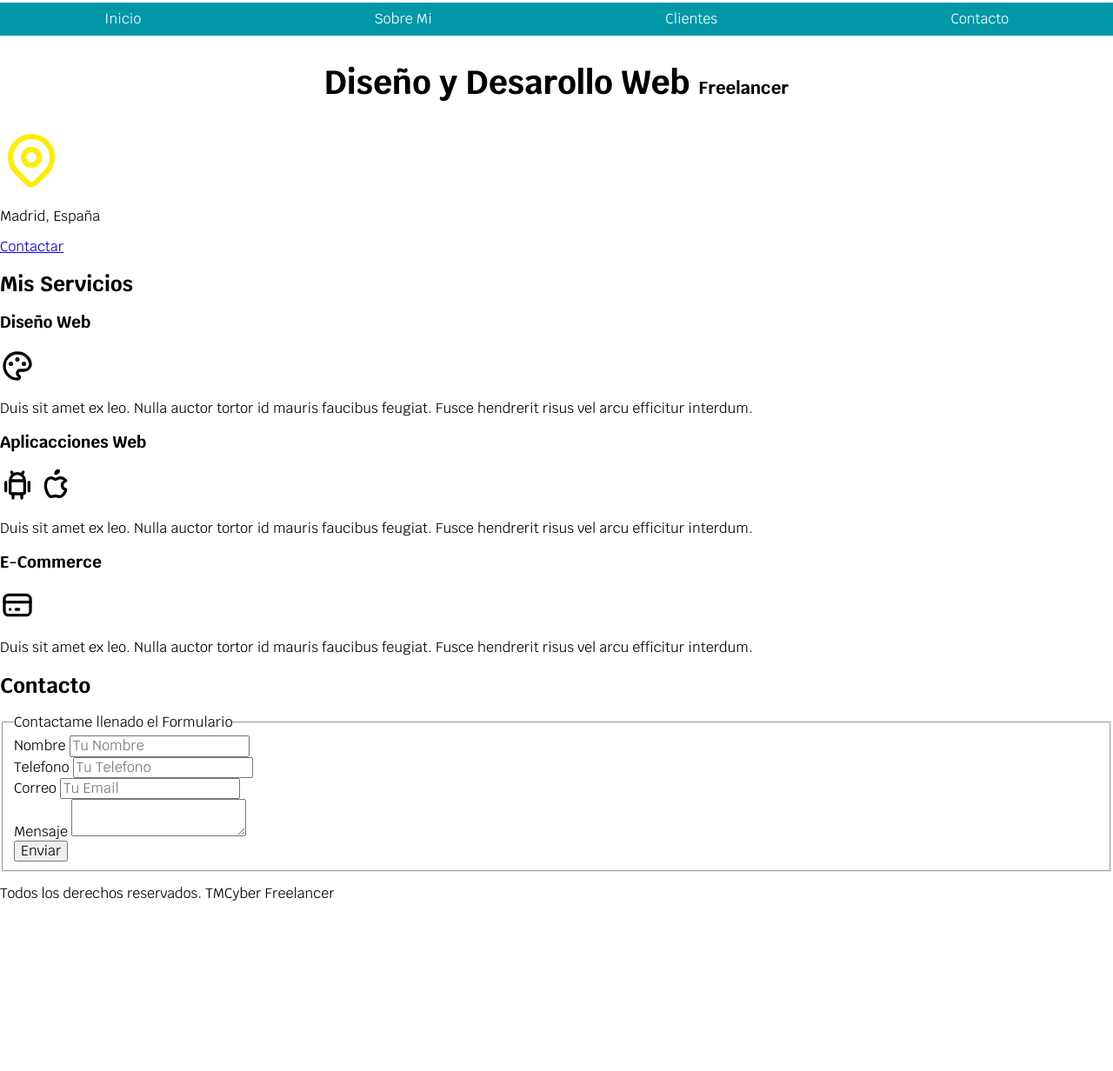
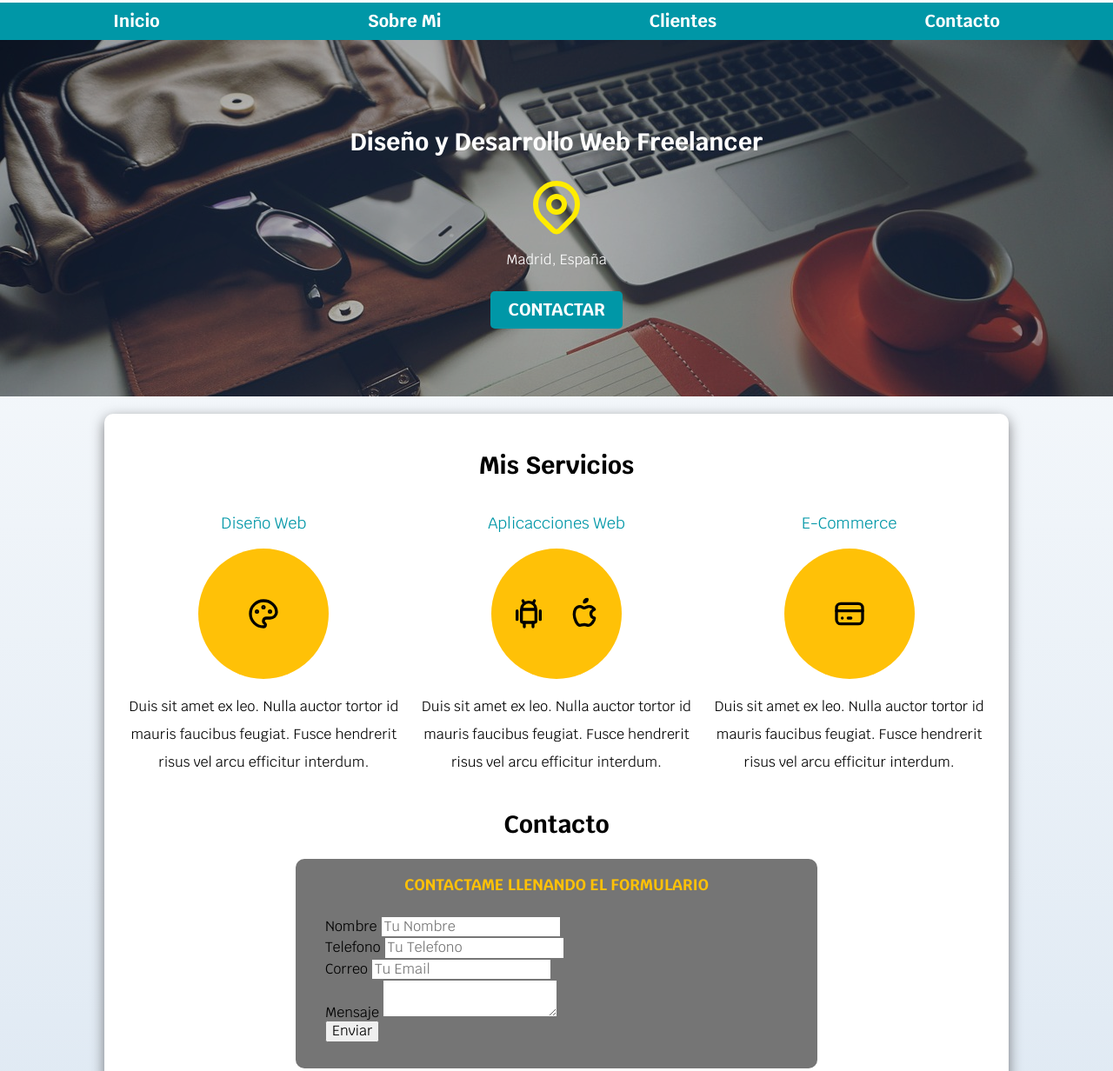
Before and after one commit to tmcybers/Freelancer-Modern-Website-Project-, a plain HTML site: page index.html in a window 1280 px wide. Shown: the part 92-1324 px from the top of the page at 87% size. Before the commit the page ends 1145 px from the top, so only its background shows below. Drawn offline with Linux system fonts and the light colour scheme.

Commit message:
commit 3

```diff
--- a/css/styles.css
+++ b/css/styles.css
@@ -1,47 +1,216 @@
+/* Mis Variables*/
+
 :root {
   --blanco: #ffffff;
   --oscuro: #212121;
   --primario: #ffc107;
   --secundario: #0097a7;
   --gris: #757575;
+  --grisClaro: #dfe9f3;
 }
+
+/* Globales */
 
 html {
   font-size: 62.5%;
+  box-sizing: border-box; /* Hack para Box Model */
+}
+.contenedor {
+  max-width: 65em;
+  margin: 0 auto;
+}
+
+.botton {
+  background-color: var(--secundario);
+  color: var(--blanco);
+  padding: 1rem 2rem;
+  margin-top: 1rem;
+  font-size: 2rem;
+  text-decoration: none;
+  text-transform: uppercase;
+  font-weight: bold;
+  border-radius: 0.5rem;
+  width: 90%;
+  text-align: center;
+}
+
+@media (min-width: 768px) {
+  .botton {
+    width: auto;
+  }
+}
+
+.sombra {
+  -webkit-box-shadow: 0px 5px 15px 0px rgba(54, 52, 54, 0.63);
+  -moz-box-shadow: 0px 5px 15px 0px rgba(54, 52, 54, 0.63);
+  box-shadow: 0px 5px 15px 0px rgba(54, 52, 54, 0.63);
+  background-color: var(--blanco);
+  padding: 2rem;
+  border-radius: 1rem;
+}
+
+/* Paul irish Update */
+*,
+*:before,
+*:after {
+  box-sizing: inherit;
 }
 
 body {
-  font-size: 16px;
+  font-size: 16px; /* 1rem = 10px */
   font-family: "Krub", sans-serif;
+  background-image: linear-gradient(
+    to top,
+    var(--grisClaro) 0%,
+    var(--blanco) 100%
+  );
 }
 
-.titulo {
+/* Tipografia */
+
+h1 {
+  font-size: 3.8rem;
+}
+
+h2 {
+  font-size: 2.8rem;
+}
+
+h3 {
+  font-size: 1.8rem;
+}
+
+h1,
+h2,
+h3 {
   text-align: center;
-  font-size: 3.8rem;
-  font-weight: 700;
 }
+
+/* Titulos */
 
 .titulo span {
   font-size: 2rem;
 }
 
-.contenedor {
-  width: 65em;
-  margin: 0 auto;
-}
+/* Navegacion Principal */
 
 .nav-bg {
   background-color: var(--secundario);
 }
 
 .navegacion-principal {
-  padding: 1rem;
   display: flex;
-  justify-content: space-between;
+  flex-direction: column;
+}
+
+@media (min-width: 768px) {
+  .navegacion-principal {
+    flex-direction: row;
+    justify-content: space-between;
+  }
 }
 
 .navegacion-principal a {
-   color: var(--blanco);
-   text-decoration: none;
+  display: block;
+  text-align: center;
+  color: var(--blanco);
+  text-decoration: none;
+  font-size: 2rem;
+  font-weight: 700;
+  padding: 1rem;
+}
 
+.navegacion-principal a:hover {
+  background-color: var(--primario);
+  color: var(--oscuro);
 }
+
+/* Hero */
+
+.hero {
+  background-image: url(../media/laptop-g009277aaf_1280.jpg);
+  background-repeat: no-repeat;
+  background-size: cover;
+  height: 410px;
+  position: relative;
+  margin-bottom: 2rem;
+}
+
+.contenido-hero {
+  position: absolute;
+  background-color: rgba(0, 0, 0, 0.2);
+  background-color: rgb(0 0 0 / 30%); /* Nueva Sintaxis Transparencias **/
+  width: 100%;
+  height: 100%;
+
+  display: flex;
+  flex-direction: column;
+  align-items: center;
+  justify-content: center;
+}
+
+.contenido-hero h2,
+.contenido-hero p {
+  color: var(--blanco);
+}
+
+.contenido-hero .ubicacion {
+  display: flex;
+  align-items: flex-end;
+}
+/* Servicios (Grid) */
+@media (min-width: 768px) {
+  .servicios {
+    display: grid;
+    grid-template-columns: 1fr 1fr 1fr; /* 1fr = 33.3%; */
+    column-gap: 1rem;
+  }
+}
+
+.servicio {
+  display: flex;
+  flex-direction: column;
+  align-items: center;
+}
+
+.servicio h3 {
+  color: var(--secundario);
+  font-weight: normal;
+}
+
+.servicio p {
+  line-height: 2;
+  text-align: center;
+}
+
+.servicio .iconos {
+  height: 15rem;
+  width: 15rem;
+  background-color: var(--primario);
+  border-radius: 50%;
+  display: flex;
+  justify-content: space-evenly;
+  align-items: center;
+}
+
+/** Contacto **/
+.formulario {
+  background-color: var(--gris);
+  width: min(60rem, 100%); /** Utilizar el valor mas pequenio **/
+  margin: 0 auto;
+  padding: 2rem;
+  border-radius: 1rem;
+}
+
+.formulario fieldset {
+  border: none;
+}
+
+.formulario legend {
+  text-align: center;
+  font-size: 1.8rem;
+  text-transform: uppercase;
+  font-weight: 700;
+  margin-bottom: 2rem;
+  color: var(--primario);
+}
--- a/index.html
+++ b/index.html
@@ -4,7 +4,7 @@
     <meta charset="UTF-8" />
     <meta http-equiv="X-UA-Compatible" content="IE=edge" />
     <meta name="viewport" content="width=device-width, initial-scale=1.0" />
-    <title>Disenador Freelancer</title>
+    <title>Diseñador Freelancer</title>
     <link rel="preload" href="css/normalize.css" as="style" />
     <link rel="stylesheet" href="css/normalize.css" type="text/css" />
     <link rel="preconnect" href="https://fonts.googleapis.com" />
@@ -31,8 +31,9 @@
       </nav>
     </div>
 
-    <section>
-      <h2 class="titulo">Diseño y Desarollo Web <span>Freelancer</span></h2>
+    <section class="hero">
+      <div class="contenido-hero">
+        <h2>Diseño y Desarrollo Web <span> Freelancer</span></h2>
 
         <svg
           xmlns="http://www.w3.org/2000/svg"
@@ -55,14 +56,19 @@
 
         <p>Madrid, España</p>
 
-      <a href="#">Contactar</a>
+        <a class="botton" href="#">Contactar</a>
+      </div>
+      <!-- .contenido hero -->
     </section>
 
-    <main>
+    <main class="contenedor sombra">
       <h2>Mis Servicios</h2>
 
-      <section>
+      <div class="servicios">
+        <!--.servicios contenedor-->
+        <section class="servicio">
           <h3>Diseño Web</h3>
+          <div class="iconos">
             <svg
               xmlns="http://www.w3.org/2000/svg"
               class="icon icon-tabler icon-tabler-palette"
@@ -83,14 +89,16 @@
               <circle cx="12" cy="7.5" r=".5" fill="currentColor" />
               <circle cx="16.5" cy="10.5" r=".5" fill="currentColor" />
             </svg>
+          </div>
           <p>
-          Duis sit amet ex leo. Nulla auctor tortor id mauris faucibus feugiat.
-          Fusce hendrerit risus vel arcu efficitur interdum.
+            Duis sit amet ex leo. Nulla auctor tortor id mauris faucibus
+            feugiat. Fusce hendrerit risus vel arcu efficitur interdum.
           </p>
         </section>
 
-      <section>
+        <section class="servicio">
           <h3>Aplicacciones Web</h3>
+          <div class="iconos">
             <svg
               xmlns="http://www.w3.org/2000/svg"
               class="icon icon-tabler icon-tabler-brand-android"
@@ -132,13 +140,15 @@
               />
               <path d="M12 4a2 2 0 0 0 2 -2a2 2 0 0 0 -2 2" />
             </svg>
+          </div>
           <p>
-          Duis sit amet ex leo. Nulla auctor tortor id mauris faucibus feugiat.
-          Fusce hendrerit risus vel arcu efficitur interdum.
+            Duis sit amet ex leo. Nulla auctor tortor id mauris faucibus
+            feugiat. Fusce hendrerit risus vel arcu efficitur interdum.
           </p>
         </section>
-      <section>
+        <section class="servicio">
           <h3>E-Commerce</h3>
+          <div class="iconos">
             <svg
               xmlns="http://www.w3.org/2000/svg"
               class="icon icon-tabler icon-tabler-credit-card"
@@ -157,44 +167,48 @@
               <line x1="7" y1="15" x2="7.01" y2="15" />
               <line x1="11" y1="15" x2="13" y2="15" />
             </svg>
+          </div>
           <p>
-          Duis sit amet ex leo. Nulla auctor tortor id mauris faucibus feugiat.
-          Fusce hendrerit risus vel arcu efficitur interdum.
+            Duis sit amet ex leo. Nulla auctor tortor id mauris faucibus
+            feugiat. Fusce hendrerit risus vel arcu efficitur interdum.
           </p>
         </section>
-    </main>
+      </div>
+      <!--.servicios -->
 
       <section>
         <h2>Contacto</h2>
 
-      <form>
+        <form class="formulario">
           <fieldset>
-          <legend>Contactame llenado el Formulario</legend>
-
-          <div>
+            <legend>Contactame Llenando el Formulario</legend>
+            <div class="campos">
+            <div class="campo">
               <label>Nombre</label>
               <input type="tel" placeholder="Tu Nombre" />
             </div>
 
-          <div>
+            <div class="campo">
               <label>Telefono</label>
               <input type="tel" placeholder="Tu Telefono" />
             </div>
 
-          <div>
+            <div class="campo">
               <label>Correo</label>
               <input type="tel" placeholder="Tu Email" />
             </div>
 
-          <div>
+            <div class="campo">
               <label>Mensaje</label>
               <textarea> </textarea>
               </div>
+            </div> <!--.contendor campos -->
 
             <div><button type="submit" value="Enviar">Enviar</button></div>
           </fieldset>
         </form>
       </section>
+    </main>
 
     <footer>
       <p>Todos los derechos reservados. TMCyber Freelancer</p>
```
Lines whose indentation alone changed are shown as unchanged.
